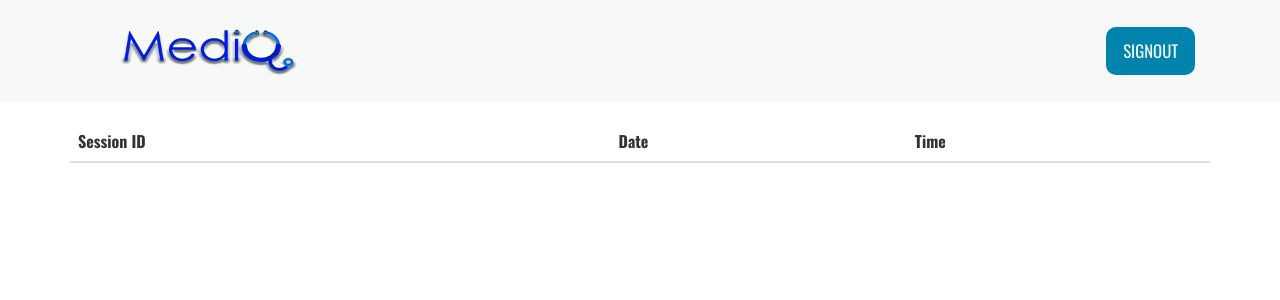
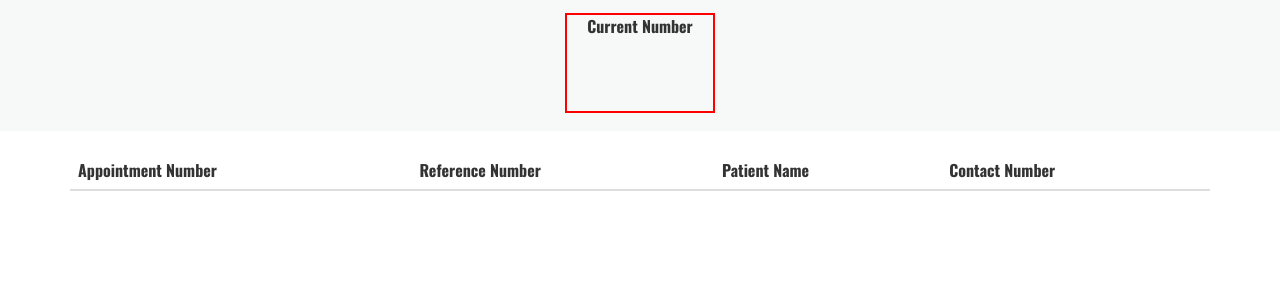
Before and after one commit to KasunDissanayake94/SLIIT, a PHP site: page /views/appointments.php?sid=1 in a window 1280 px wide. Shown: the top 300 px of the page. Run offline with PHP 8.4, Linux system fonts and the light colour scheme; tables that the repository leaves empty or names only in its code hold one stand-in row (values such as "Sample post"); data that the repository does not hold is empty.

Commit message:
Thaama appointment hadanawaaaaaa

```diff
--- a/views/appointments.php
+++ b/views/appointments.php
@@ -79,17 +79,14 @@
       <div id="home" class="header">
           <div class="top-header">
             <div class="container">
-            <div class="logo">
-              <a href="#"><img src="../images/logo.png" id="logo" title="doctor" /></a>
-            </div>
-            <!----start-top-nav---->
-             <nav class="top-nav">
-              <ul class="top-nav">
-                <li><a href="../index.php"  id="signout">Signout</a></li>
+              <div class="row">
+                <div class="col-md-4 col-md-offset-4">
+                  <center>
+                  <label style="border: 2px solid red;outline: green thick;height: 100px; width: 150px;vertical-align: middle;">Current Number</label>
+                  </center>
+                </div>
+              </div>
 
-              </ul>
-              <a href="#" id="pull"><img src="../images/menu-icon.png" title="menu" /></a>
-            </nav>
             <div class="clearfix"> </div>
           </div>
         </div>
@@ -102,26 +99,35 @@
         <table class="table table-hover">
             <thead>
                 <tr>
-                    <th>Session ID</th>
-                    <th>Date</th>
-                    <th>Time</th>
+                    <th>Appointment Number</th>
+                    <th>Reference Number</th>
+                    <th>Patient Name</th>
+                    <th>Contact Number</th>
                 </tr>
             </thead>
         <?php
-          $id = $_GET['id'];
-          $query3 = "SELECT * FROM session WHERE doc_NIC = '$id'";
-          $result3 = mysqli_query($conn,$query3);
+          $sid = $_GET['sid'];
+          $query4 = "SELECT * FROM appointment WHERE session_ID = '$sid'";
+          $result4 = mysqli_query($conn,$query4);
+          $pname = "";
+          while($rows = mysqli_fetch_assoc($result4))
+          {
+            $phone = $rows['patient_Phone'];
+            $query5 = "SELECT * FROM patient WHERE patient_Phone = '$phone'";
+            $result5 = mysqli_query($conn,$query5);
 
-          while($rows = mysqli_fetch_assoc($result3))
-          {
-
+            while($rows2 = mysqli_fetch_assoc($result5))
+            {
+                $pname = $rows2['patient_Name'];
+            }
         ?>
 
 
            <tbody>
-             <td><?php echo $rows['session_ID']; ?></td>
-             <td><?php echo $rows['session_Date']; ?></td>
-             <td><?php echo $rows['session_Time']; ?></td>
+             <td><?php echo $rows['app_No']; ?></td>
+             <td><?php echo $rows['ref_No']; ?></td>
+             <td><?php echo $pname; ?></td>
+             <td><?php echo $rows['patient_Phone']; ?></td>
            </tbody>
 
 
--- a/views/sessions.php
+++ b/views/sessions.php
@@ -124,7 +124,7 @@
              <td><?php echo $rows['session_ID']; ?></td>
              <td><?php echo $rows['session_Date']; ?></td>
              <td><?php echo $rows['session_Time']; ?></td>
-             <td><center><?php echo "<a href='appointments.php?id=".$rows['session_ID']."'>"; ?><button class="btn btn-success">PROCEED</button></a></center></td>
+             <td><center><?php echo "<a href='appointments.php?sid=".$rows['session_ID']."'>"; ?><button class="btn btn-success">PROCEED</button></a></center></td>
              </a>
              </tr>
            </tbody>
```
